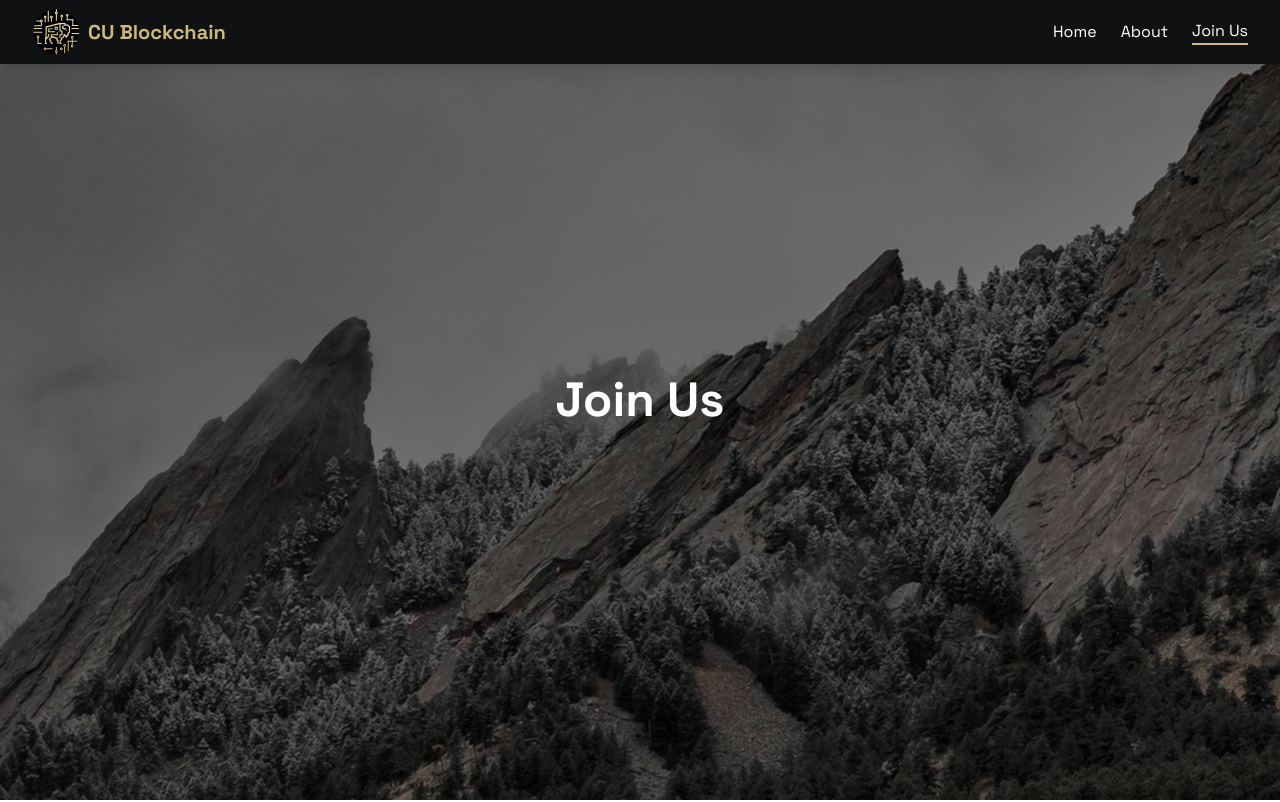
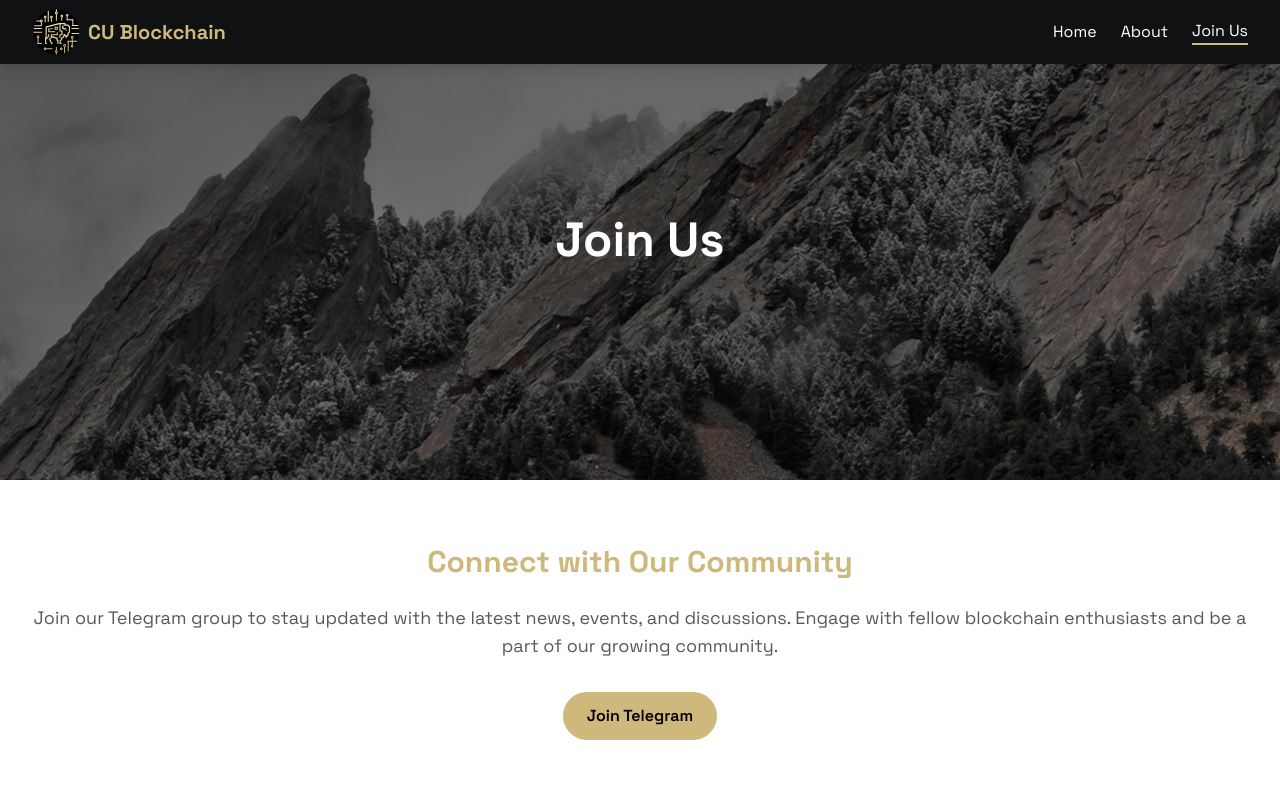
Before and after one commit to PelleKrab/cu-blockchain-site, a React (Vite) app: page /join in a window 1280 px wide. Shown: the top 802 px of the page. Built offline with nearby package versions, Linux system fonts and the light colour scheme.

Commit message:
Join.tsx background changed

```diff
--- a/src/pages/Join.tsx
+++ b/src/pages/Join.tsx
@@ -4,8 +4,9 @@ import { Background } from "../assets/Flatirons_WInter_Sunrise_banner.jpg"
 const Join: React.FC = () => {
   return (
     <div className="flex flex-col">
+      <div className = "flex flex-col h-[30rem]">
       <section
-        className="relative bg-fixed bg-center bg-flatirons h-screen flex items-center justify-center text-center px-4 top-[40%]"
+        className="relative bg-fixed bg-[center_bottom_30%] bg-flatirons h-full flex items-center justify-center text-center px-4"
       >
         <div className="absolute inset-0 bg-black opacity-50"></div>
 
@@ -13,7 +14,7 @@ const Join: React.FC = () => {
           <h1 className="text-4xl sm:text-5xl font-bold text-white">Join Us</h1>
         </div>
       </section>
-
+      </div>
       <section className="py-16 bg-white">
         <div className="container mx-auto px-4 text-center">
           <h2 className="text-3xl font-bold text-cu-gold mb-6">
```
